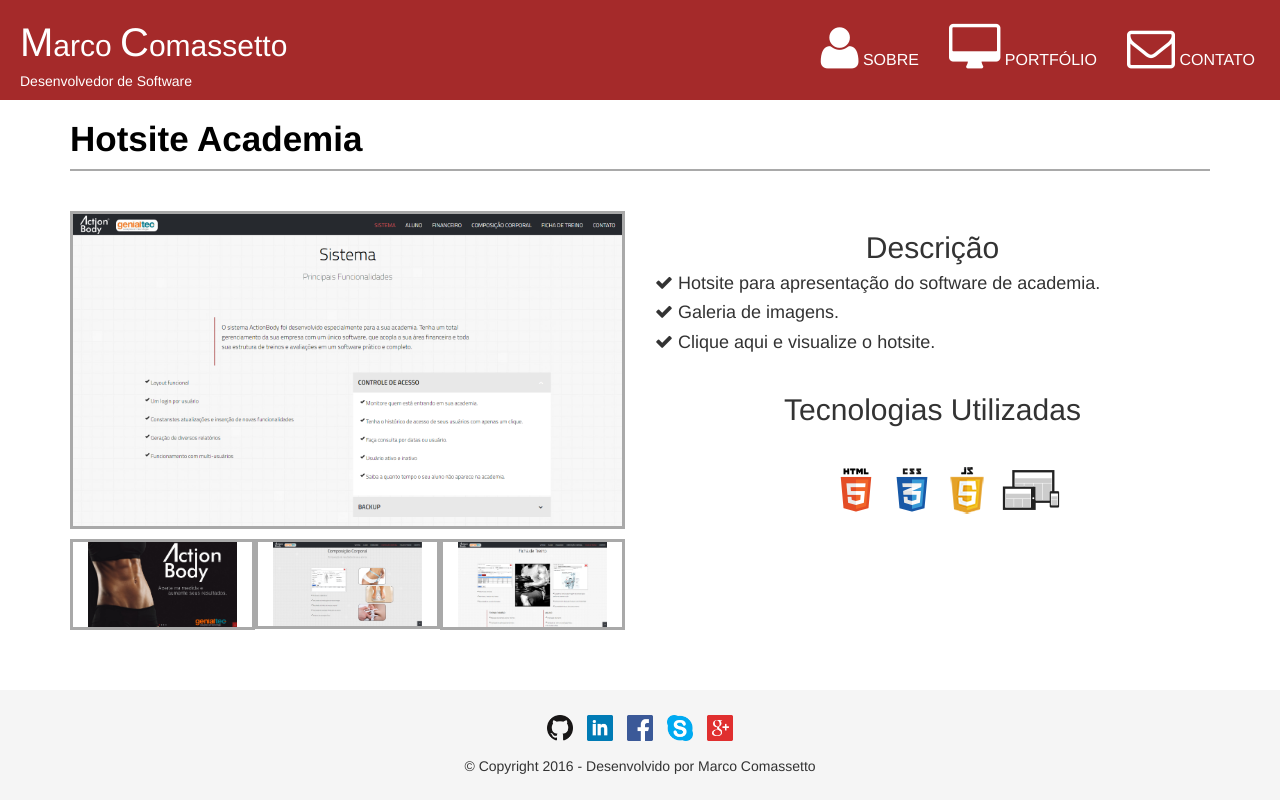
After one commit to marcommas/portfolio, a PHP site: page /hotsite-academia.php in a window 1280 px wide. The commit adds this page. Run offline with PHP 8.4, Linux system fonts and the light colour scheme.

Commit message:
Incluido hotsite academia

```diff
--- /dev/null
+++ b/hotsite-academia.php
@@ -0,0 +1,166 @@
+<!DOCTYPE html>
+<html lang="pt-br">
+<head>
+	<meta charset="utf-8">
+	<meta name="viewport" content="width=device-width, initial-scale=1">
+	<meta http-equiv="X-UA-Compatible" content="IE=edge">
+	<link rel="icon" href="img/favicon.png" type="image/png" />
+	<title>Hotsite Academia</title>
+
+	<link rel="stylesheet" href="css/style.css">
+	<link rel="stylesheet" href="css/bootstrap.min.css">
+	<link rel="stylesheet" href="css/font-awesome.min.css">
+	<link rel="stylesheet" href="css/lightbox/lightbox.min.css">
+
+
+
+	<!--[if lt IE 9]>
+	<script src="js/modernizr.min.js" type="text/javascript" ></script>
+	<script src="js/html5shiv.min.js" type="text/javascript" ></script>
+	<![endif]-->
+
+</head>
+<body>
+
+
+	<nav class="navbar header   navbar-fixed-top">
+
+		<div class="navbar-header">
+		    <button type="button" class="navbar-toggle collapsed" data-toggle="collapse" data-target="#navbar" aria-expanded="false" aria-controls="navbar">
+			    <span class="sr-only">Toggle navigation</span>
+			    <span class="icon-bar"></span>
+			    <span class="icon-bar"></span>
+			    <span class="icon-bar"></span>
+		    </button>
+
+
+	    	<a href="#" class="nome" >
+	    		<h2 class="nome"><span style="font-size: 40px;">M</span>arco <span style="font-size: 40px;">C</span>omassetto</h2>
+	    		<h5 class="nomeComplemento" >Desenvolvedor de Software</h5>
+	    	</a>
+
+		</div>
+		<div id="navbar" class="navbar-collapse collapse">
+		    <ul class="nav menu navbar-nav navbar-right ">
+
+				<li>
+					<a href="index.php#sobre"><i class="fa fa-3x fa-user"></i> SOBRE</a>
+				</li>
+				<li>
+					<a href="index.php#portfolio"><i class="fa fa-3x fa-desktop"></i> PORTFÓLIO</a>
+				</li>
+				<li>
+					<a href="index.php#contato"><i class="fa fa-3x fa-envelope-o"></i> CONTATO</a>
+				</li>
+		    </ul>
+		</div>
+
+	</nav>
+
+	<!-- Final do Header-->
+
+	<div class="clear"></div>
+
+
+
+
+	<section id="portfolio" class="portfolio padding-100">
+		<div class="container">
+			<h1 class="titulo"> Hotsite Academia</h1>
+			<div class="divider"></div>
+
+			<div class="row">
+				<div class="padding-40 col-md-6">
+					<a href="img/hotsite-academia/hotsite2.png" data-lightbox="example-set" >
+						<img class="imagemPrincipal img-responsive" src="img/hotsite-academia/hotsite2.png" alt=""/>
+					</a>
+
+					<div class="padding-10">
+						<a href="img/hotsite-academia/hotsite1.png" data-lightbox="example-set" >
+							<img class="imagemSecundaria col-md-4 img-responsive" src="img/hotsite-academia/hotsite1.png" alt=""/>
+						</a>
+
+						<a href="img/hotsite-academia/hotsite5.png" data-lightbox="example-set">
+							<img class="imagemSecundaria col-md-4 img-responsive" src="img/hotsite-academia/hotsite5.png" alt=""/>
+						</a>
+
+						<a href="img/hotsite-academia/hotsite6.png" data-lightbox="example-set" >
+							<img class="imagemSecundaria col-md-4 img-responsive" src="img/hotsite-academia/hotsite6.png" alt=""/>
+						</a>
+
+						<!-- Imagens escodidas, somente para a galeria  -->
+						<a href="img/hotsite-academia/hotsite3.png" data-lightbox="example-set" style="display: none;"></a>
+
+						<a href="img/hotsite-academia/hotsite4.png" data-lightbox="example-set" style="display: none;"></a>
+
+						<a href="img/hotsite-academia/hotsite7.png" data-lightbox="example-set" style="display: none;"></a>
+
+					</div>
+				</div>
+
+				<div class="padding-40 col-md-6">
+
+					<h2 class="text-center">Descrição</h2>
+					<h4><i class="fa fa-check"></i> Hotsite para apresentação do software de academia.</h4>
+					<h4><i class="fa fa-check"></i> Galeria de imagens.</h4>
+
+					<h4><i class="fa fa-check"></i> <a href="http://www.genialtec.com.br/actionbody/" target="_blank" class="link-descricao">Clique aqui</a> e visualize o hotsite.</h4>
+
+
+					<h2 class="text-center padding-20">Tecnologias Utilizadas</h2>
+
+					<ul class="tecnologias text-center ">
+						<li><img class="imgTecnologia img-responsive" src="img/tecnologias/html5.png" alt="HTML5" title="HTML5"/></li>
+						<li><img class="imgTecnologia img-responsive" src="img/tecnologias/css3.png" alt="CSS3" title="CSS3"/></li>
+						<li><img class="imgTecnologia img-responsive" src="img/tecnologias/js.png" alt="JavaScript" title="JavaScript"/></li>
+						<li><img class="imgTecnologia img-responsive" src="img/tecnologias/responsivo.png" alt="Responsivo" title="Responsivo"/></li>
+
+
+					</ul>
+				</div>
+			</div>
+		</div>
+	</section>
+
+
+
+
+
+
+
+	<footer id="footer">
+		<div class="text-center">
+			<a href="https://github.com/marcommas" target="_blank">
+				<img src="img/sociais/github.png" class="imgSociais" alt="Github: marcommas" title="Github: marcommas">
+			</a>
+
+			<a href="https://br.linkedin.com/in/marco-antônio-comassetto-3a80507b" target="_blank">
+				<img src="img/sociais/linkedin.png" class="imgSociais" alt="Linkedin: Marco Comassetto" title="Linkedin: Marco Comassetto">
+			</a>
+
+			<a href="https://www.facebook.com/marco.comassetto" target="_blank">
+				<img src="img/sociais/facebook.png" class="imgSociais" alt="Facebook: Marco Comassetto" title="Facebook: Marco Comassetto">
+			</a>
+
+
+			<img src="img/sociais/skype.png" class="imgSociais" alt="skype: marco.desenvolvimento" title="skype: marco.desenvolvimento">
+
+
+			<a href="mailto:marcommas@gmail.com" >
+				<img src="img/sociais/gmail.png" class="imgSociais" alt="Gmail: marcommas@gmail.com" title="Gmail: marcommas@gmail.com">
+			</a>
+
+			<p class="copyright padding-10">© Copyright <?php echo date('Y');?> - Desenvolvido por Marco Comassetto</p>
+
+		</div>
+
+	</footer>
+
+	<script src="js/jquery-2.2.2.min.js" type="text/javascript" ></script>
+	<script src="js/bootstrap.min.js" type="text/javascript" ></script>
+
+	<script src="js/lightbox/lightbox-plus-jquery.min.js"></script>
+
+
+</body>
+</html>
```
Also changed, not shown: index.php (+28 -13 lines), img/hotsite-academia/hotsite1.png (added), img/hotsite-academia/hotsite2.png (added), img/hotsite-academia/hotsite3.png (added), img/hotsite-academia/hotsite4.png (added), img/hotsite-academia/hotsite5.png (added), img/hotsite-academia/hotsite6.png (added), img/hotsite-academia/hotsite7.png (added), img/hotsite.png (added).
